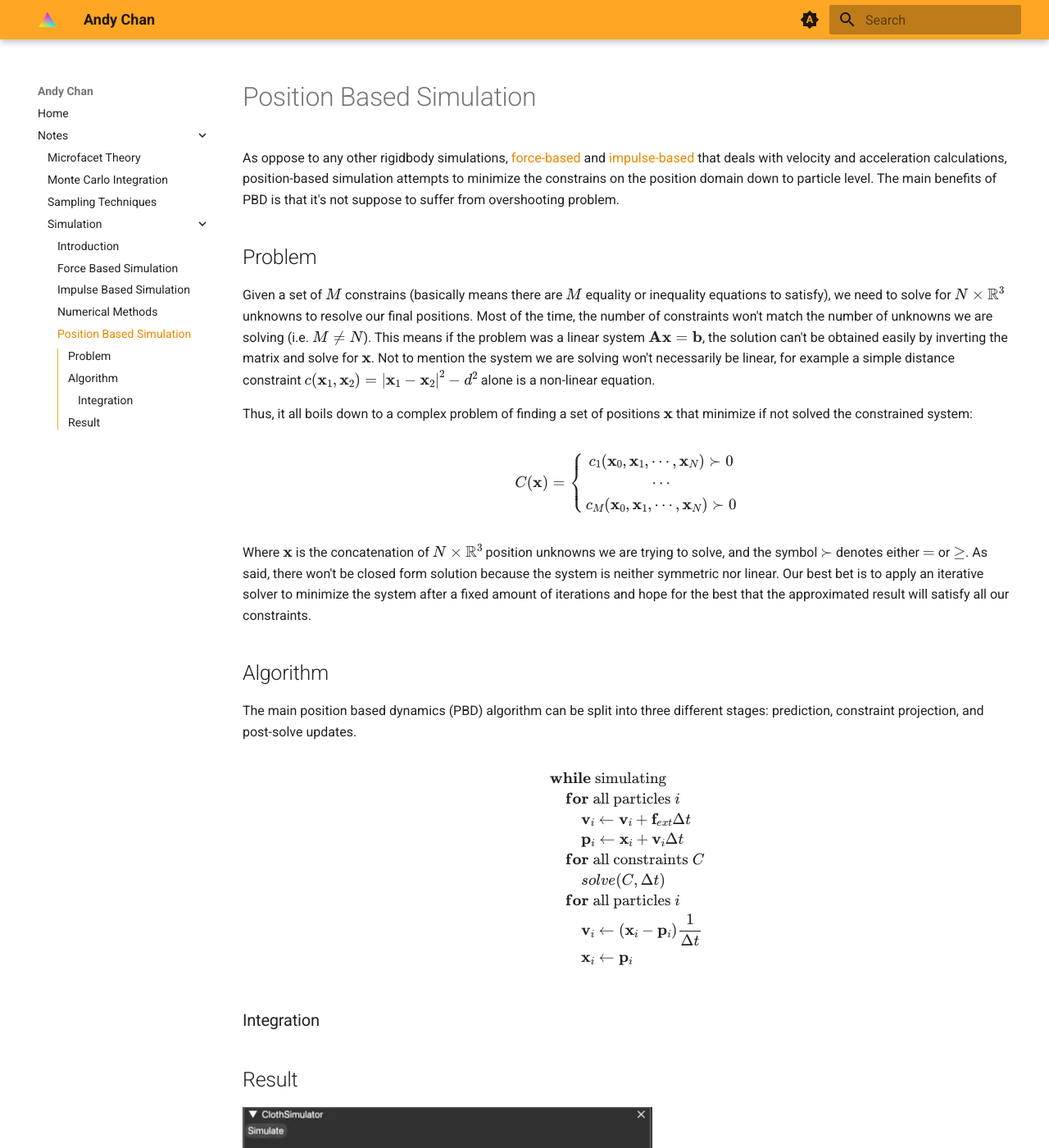
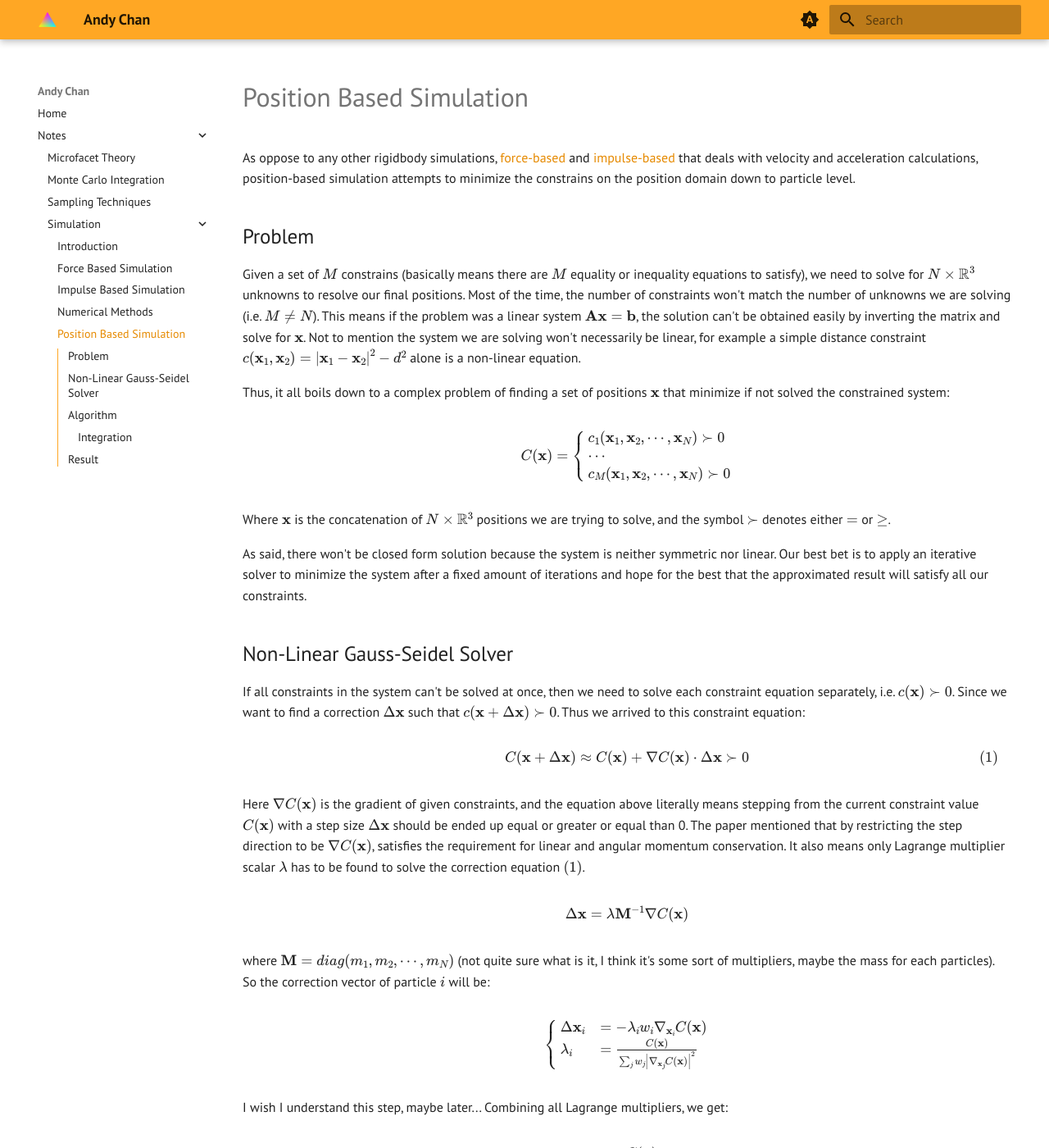
Before and after one commit to tkchanat/portfolio, an MkDocs documentation site: the page built from docs/notes/simulation/position-based.md, in a window 1280 px wide and 1400 px high. Shown: the whole window at 82% size. Built offline with MkDocs 1.6.1 and Material for MkDocs 9.7.7, drawn with Linux system fonts in a browser that asks for light colours; a script that is not in the unit is left out; some of the changed text lies outside the part shown.

Commit message:
pbd cont.

```diff
--- a/docs/notes/simulation/position-based.md
+++ b/docs/notes/simulation/position-based.md
@@ -1,5 +1,5 @@
 # Position Based Simulation
-As oppose to any other rigidbody simulations, [force-based](force-based.md) and [impulse-based](impulse-based.md) that deals with velocity and acceleration calculations, position-based simulation attempts to minimize the constrains on the position domain down to particle level. The main benefits of PBD is that it's not suppose to suffer from overshooting problem.
+As oppose to any other rigidbody simulations, [force-based](force-based.md) and [impulse-based](impulse-based.md) that deals with velocity and acceleration calculations, position-based simulation attempts to minimize the constrains on the position domain down to particle level.
 
 ## Problem
 Given a set of $M$ constrains (basically means there are $M$ equality or inequality equations to satisfy), we need to solve for $N\times\mathbb{R}^3$ unknowns to resolve our final positions. Most of the time, the number of constraints won't match the number of unknowns we are solving (i.e. $M \neq N$). This means if the problem was a linear system $\mathbf{A}\mathbf{x}=\mathbf{b}$, the solution can't be obtained easily by inverting the matrix and solve for $\mathbf{x}$. Not to mention the system we are solving won't necessarily be linear, for example a simple distance constraint $c(\mathbf{x}_1, \mathbf{x}_2)=\left|\mathbf{x}_1-\mathbf{x}_2\right|^2-d^2$ alone is a non-linear equation.
@@ -7,16 +7,45 @@ Given a set of $M$ constrains (basically means there are $M$ equality or inequal
 Thus, it all boils down to a complex problem of finding a set of positions $\mathbf{x}$ that minimize if not solved the constrained system:
 
 $$
-C(\mathbf{x}) = \left\{\\
-\begin{array}\\
-c_1(\mathbf{x}_0, \mathbf{x}_1, \cdots, \mathbf{x}_N) \succ 0\\
+C(\mathbf{x}) =
+\begin{cases}
+c_1(\mathbf{x}_1, \mathbf{x}_2, \cdots, \mathbf{x}_N) \succ 0\\
 \cdots\\
-c_M(\mathbf{x}_0, \mathbf{x}_1, \cdots, \mathbf{x}_N) \succ 0\\
-\end{array}\\
-\right.
+c_M(\mathbf{x}_1, \mathbf{x}_2, \cdots, \mathbf{x}_N) \succ 0\\
+\end{cases}
 $$
 
-Where $\mathbf{x}$ is the concatenation of $N\times\mathbb{R}^3$ position unknowns we are trying to solve, and the symbol $\succ$ denotes either $=$ or $\geq$. As said, there won't be closed form solution because the system is neither symmetric nor linear. Our best bet is to apply an iterative solver to minimize the system after a fixed amount of iterations and hope for the best that the approximated result will satisfy all our constraints.
+Where $\mathbf{x}$ is the concatenation of $N\times\mathbb{R}^3$ positions we are trying to solve, and the symbol $\succ$ denotes either $=$ or $\geq$.
+
+As said, there won't be closed form solution because the system is neither symmetric nor linear. Our best bet is to apply an iterative solver to minimize the system after a fixed amount of iterations and hope for the best that the approximated result will satisfy all our constraints.
+
+## Non-Linear Gauss-Seidel Solver
+If all constraints in the system can't be solved at once, then we need to solve each constraint equation separately, i.e. $c(\mathbf{x})\succ0$. Since we want to find a correction $\Delta\mathbf{x}$ such that $c(\mathbf{x}+\Delta\mathbf{x})\succ0$. Thus we arrived to this constraint equation:
+
+$$
+C(\mathbf{x}+\Delta\mathbf{x})\approx C(\mathbf{x})+\nabla C(\mathbf{x})\cdot\Delta \mathbf{x} \succ 0 \tag{1}
+$$
+
+Here $\nabla C(\mathbf{x})$ is the gradient of given constraints, and the equation above literally means stepping from the current constraint value $C(\mathbf{x})$ with a step size $\Delta\mathbf{x}$ should be ended up equal or greater or equal than 0. The paper mentioned that by restricting the step direction to be $\nabla C(\mathbf{x})$, satisfies the requirement for linear and angular momentum conservation. It also means only Lagrange multiplier scalar $\lambda$ has to be found to solve the correction equation $(1)$.
+
+$$
+\Delta\mathbf{x}=\lambda \mathbf{M}^{-1}\nabla C(\mathbf{x})
+$$
+
+where $\mathbf{M}=diag(m_1, m_2, \cdots, m_N)$ (not quite sure what is it, I think it's some sort of multipliers, maybe the mass for each particles). So the correction vector of particle $i$ will be:
+
+$$
+\begin{cases}
+\Delta\mathbf{x}_i &= -\lambda_i w_i \nabla_{\mathbf{x}_i} C(\mathbf{x})\\
+\lambda_i &= \frac{C(\mathbf{x})}{\sum_j{w_j\left|\nabla_{\mathbf{x}_j}C(\mathbf{x})\right|^2}}
+\end{cases}
+$$
+
+I wish I understand this step, maybe later... Combining all Lagrange multipliers, we get:
+
+$$
+\lambda=\frac{C(\mathbf{x})}{\nabla C(\mathbf{x})^T \mathbf{M}^{-1}\nabla C(\mathbf{x})}
+$$
 
 ## Algorithm
 The main position based dynamics (PBD) algorithm can be split into three different stages: prediction, constraint projection, and post-solve updates.
--- a/mkdocs.yml
+++ b/mkdocs.yml
@@ -1,11 +1,14 @@
 site_name: Andy Chan
 theme:
-  favicon: img/favicon.ico
+  favicon: img/triangle.png
   logo: img/triangle.png
   name: material
+  font:
+    text: PT Sans
   features:
     - toc.integrate
     - navigation.footer
+    - navigation.expand
   palette:
     # Palette toggle for automatic mode
     - media: "(prefers-color-scheme)"
```
Also changed, not shown: docs/index.md (+1 -1 lines), 1 other file.
